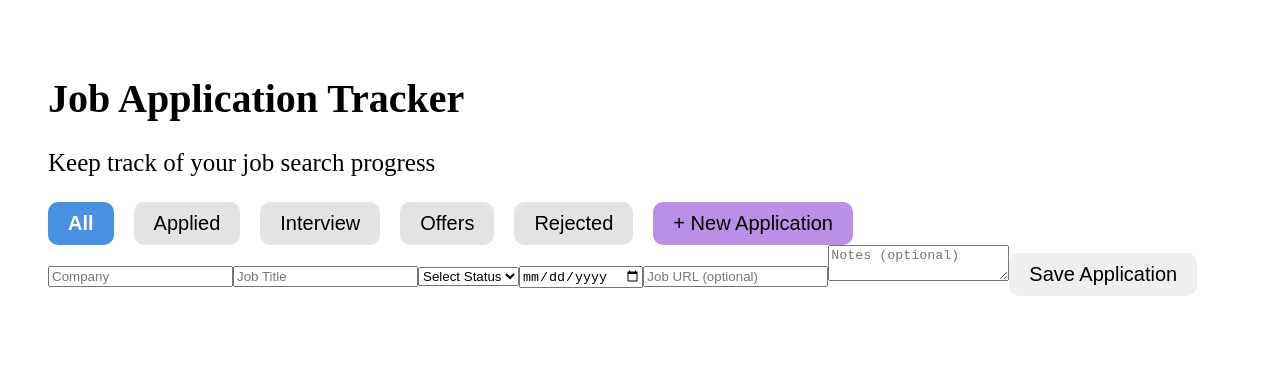
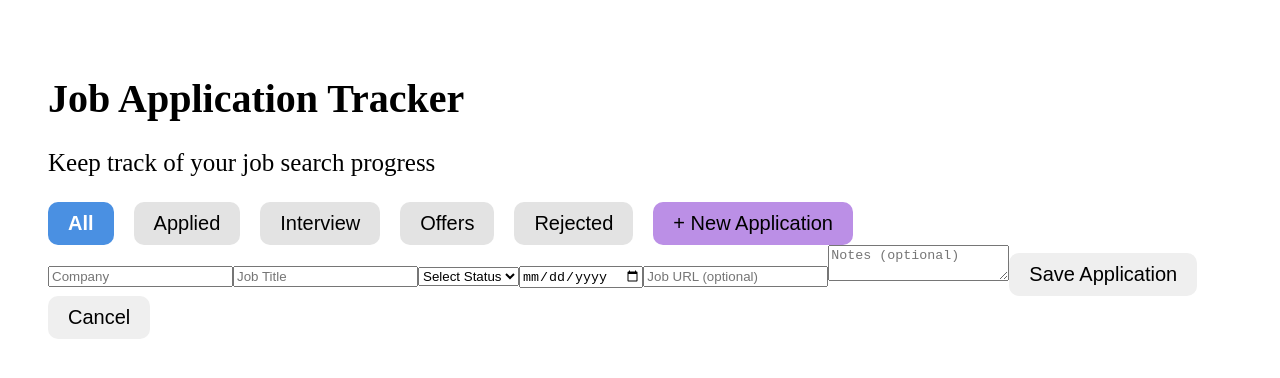
Before and after one commit to sandraamurao/Job-Jar, a React (Vite) app: page / in a window 1280 px wide. Both pictures are taken after a click on the button "+ New Application". Shown: the top 378 px of the page. Built offline with nearby package versions, Linux system fonts and the light colour scheme.

Commit message:
added close/cancel button to form

```diff
--- a/src/ApplicationForm/ApplicationForm.jsx
+++ b/src/ApplicationForm/ApplicationForm.jsx
@@ -8,7 +8,7 @@ In React, forms work differently than in regular HTML.
 
 */
 
-function ApplicationForm({onSave}) {
+function ApplicationForm({ onSave, onClose }) {
 	const [formData, setFormData] = useState({
 		company: "",
 		jobTitle: "",
@@ -76,9 +76,13 @@ function ApplicationForm({onSave}) {
 					placeholder="Job Status"
 					required
 				>
-                    <option value="" disabled>Select Status</option>
+					<option value="" disabled>
+						Select Status
+					</option>
 					{jobStatus.map((status) => (
-						<option key={status} value={status}>{status}</option>
+						<option key={status} value={status}>
+							{status}
+						</option>
 					))}
 				</select>
 
@@ -109,6 +113,9 @@ function ApplicationForm({onSave}) {
 				/>
 
 				<button type="submit">Save Application</button>
+				<button type="button" onClick={onClose}>
+					Cancel
+				</button>
 			</form>
 		</div>
 	);
```
